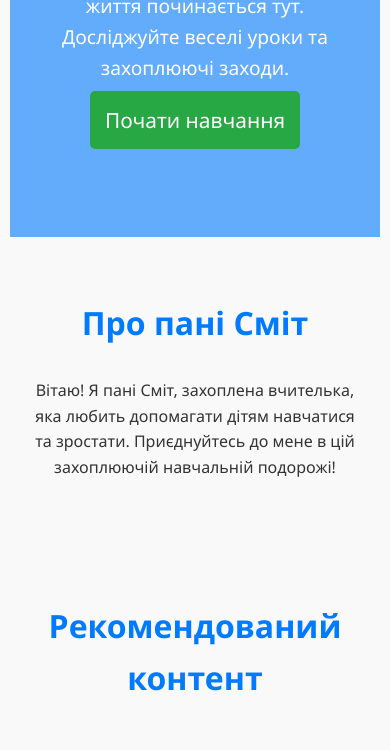
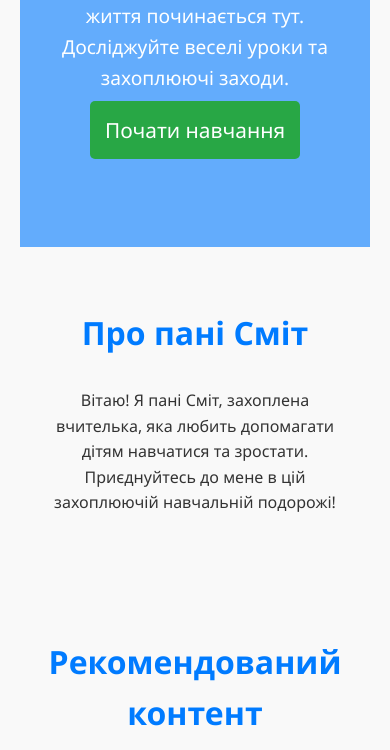
Before and after one commit to teacherua/teachersWebsite, a plain HTML site: page index.html in a window 390 px wide. Shown: the part 877-1627 px from the top of the page. Drawn offline with Linux system fonts and the light colour scheme.

Commit message:
Update styles.css

```diff
--- a/styles.css
+++ b/styles.css
@@ -262,7 +262,7 @@ footer a:hover {
 /* Responsive Design */
 @media (max-width: 768px) {
      body {
-        padding: 10px; /* Less padding on mobile */
+        padding: 20px; /* Less padding on mobile */
     }
     header {
         flex-direction: column;
```
